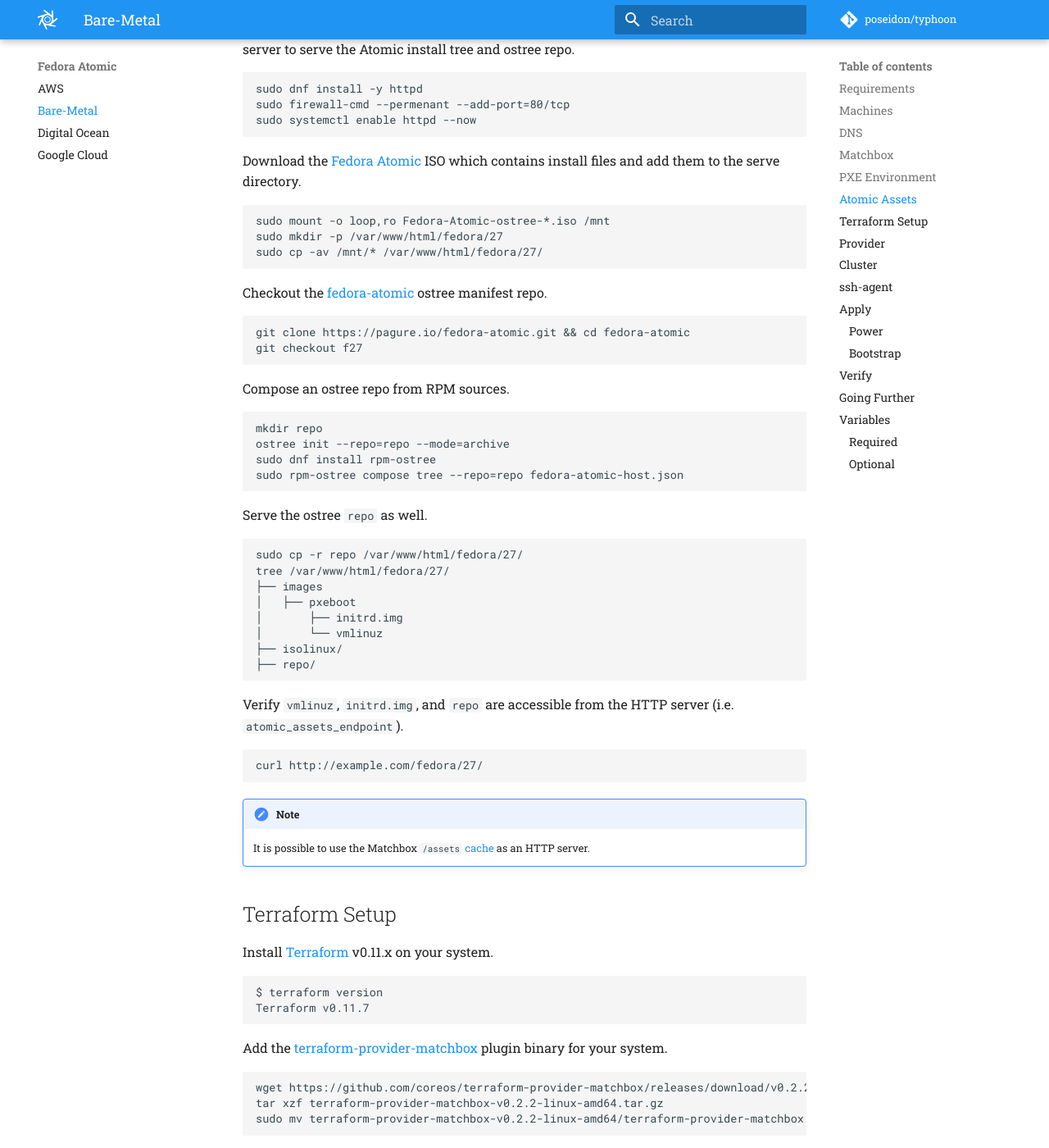
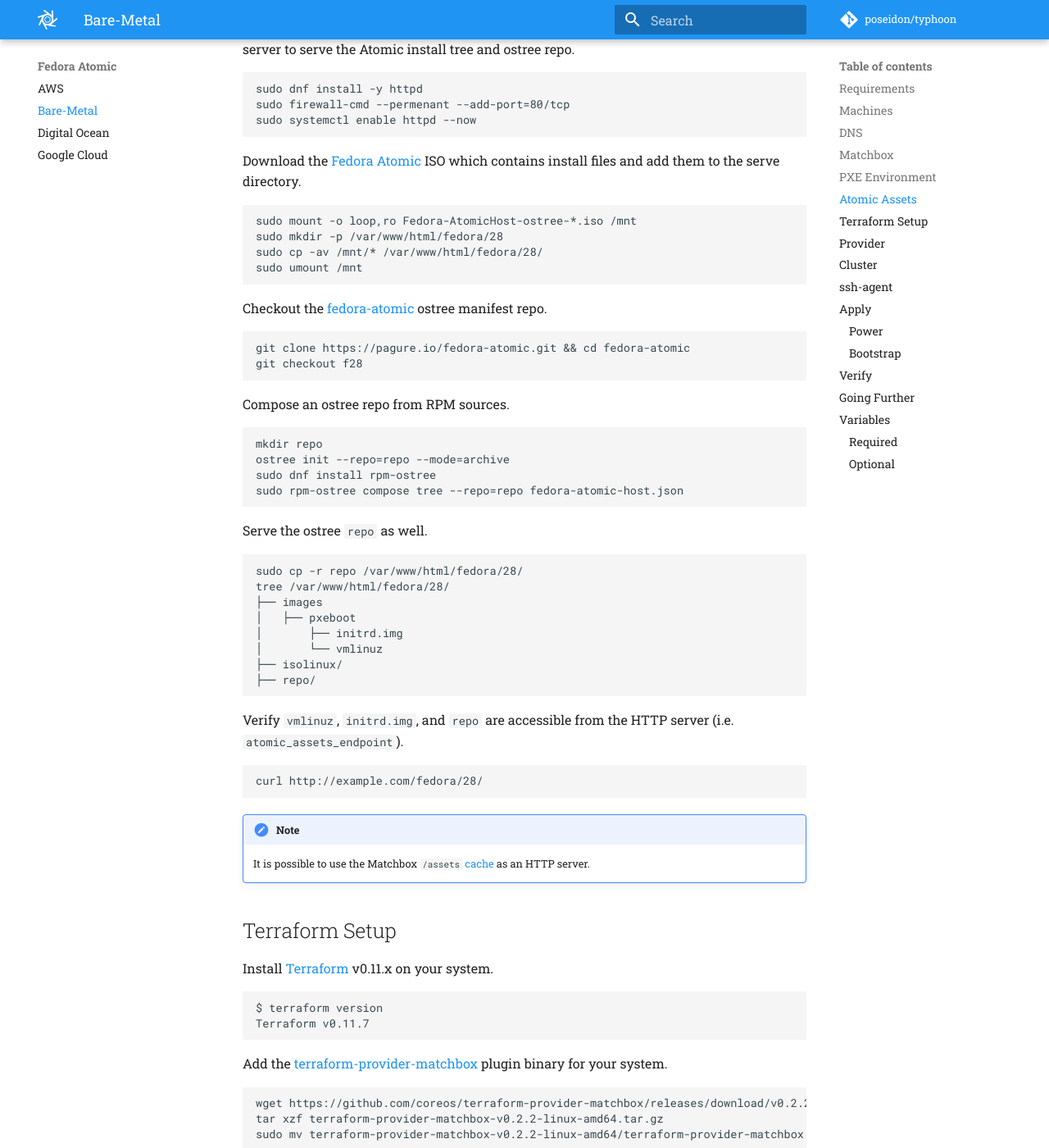
Before and after one commit to poseidon/typhoon, an MkDocs documentation site: the page built from docs/atomic/bare-metal.md, in a window 1280 px wide and 1400 px high, scrolled down 3505 px. Shown: the whole window at 82% size. Built offline with MkDocs 1.6.1 and Material for MkDocs 9.7.7, drawn with Linux system fonts in a browser that asks for light colours; comment, search, counter and statistics services are not loaded; old or Windows-style settings are respelled for this version of MkDocs; some of the changed text lies outside the part shown.

Commit message:
Update Fedora Atomic from 27 to 28 on bare-metal

````diff
--- a/docs/atomic/bare-metal.md
+++ b/docs/atomic/bare-metal.md
@@ -121,16 +121,17 @@
 Download the [Fedora Atomic](https://getfedora.org/en/atomic/download/) ISO which contains install files and add them to the serve directory.
 
 ```
-sudo mount -o loop,ro Fedora-Atomic-ostree-*.iso /mnt
-sudo mkdir -p /var/www/html/fedora/27
-sudo cp -av /mnt/* /var/www/html/fedora/27/
+sudo mount -o loop,ro Fedora-AtomicHost-ostree-*.iso /mnt
+sudo mkdir -p /var/www/html/fedora/28
+sudo cp -av /mnt/* /var/www/html/fedora/28/
+sudo umount /mnt
 ```
 
 Checkout the [fedora-atomic](https://pagure.io/fedora-atomic) ostree manifest repo.
 
 ```
 git clone https://pagure.io/fedora-atomic.git && cd fedora-atomic
-git checkout f27
+git checkout f28
 ```
 
 Compose an ostree repo from RPM sources.
@@ -145,8 +146,8 @@
 Serve the ostree `repo` as well.
 
 ```
-sudo cp -r repo /var/www/html/fedora/27/
-tree /var/www/html/fedora/27/
+sudo cp -r repo /var/www/html/fedora/28/
+tree /var/www/html/fedora/28/
 ├── images
 │   ├── pxeboot
 │       ├── initrd.img
@@ -158,7 +159,7 @@
 Verify `vmlinuz`, `initrd.img`, and `repo` are accessible from the HTTP server (i.e. `atomic_assets_endpoint`).
 
 ```
-curl http://example.com/fedora/27/
+curl http://example.com/fedora/28/
 ```
 
 !!! note
@@ -246,7 +247,7 @@
   # bare-metal
   cluster_name           = "mercury"
   matchbox_http_endpoint = "http://matchbox.example.com"
-  atomic_assets_endpoint = "http://example.com/fedora/27"
+  atomic_assets_endpoint = "http://example.com/fedora/28"
 
   # configuration
   k8s_domain_name    = "node1.example.com"
@@ -400,7 +401,7 @@
 |:-----|:------------|:--------|
 | cluster_name | Unique cluster name | mercury |
 | matchbox_http_endpoint | Matchbox HTTP read-only endpoint | "http://matchbox.example.com:port" |
-| atomic_assets_endpoint | HTTP endpoint serving the Fedora Atomic vmlinuz, initrd.img, and ostree repo | "http://example.com/fedora/27" |
+| atomic_assets_endpoint | HTTP endpoint serving the Fedora Atomic vmlinuz, initrd.img, and ostree repo | "http://example.com/fedora/28" |
 | k8s_domain_name | FQDN resolving to the controller(s) nodes. Workers and kubectl will communicate with this endpoint | "myk8s.example.com" |
 | ssh_authorized_key | SSH public key for user 'fedora' | "ssh-rsa AAAAB3Nz..." |
 | asset_dir | Path to a directory where generated assets should be placed (contains secrets) | "/home/user/.secrets/clusters/mercury" |
````
Also changed, not shown: CHANGES.md (+4 -0 lines), 4 other files.
